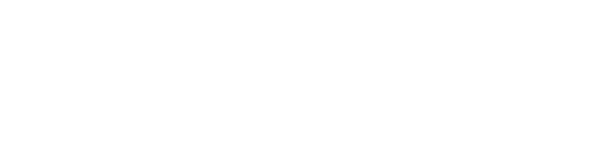
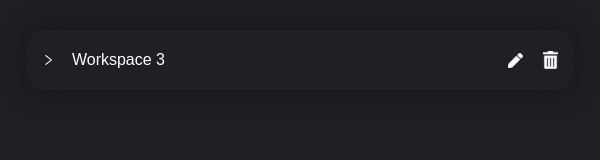
Before and after one commit to ugooP/Workspace_Saver, an Electron app: page public/html/manageWorkspaces.html in a window 600 px wide. Drawn offline with Linux system fonts and the light colour scheme.

Commit message:
Début fenêtre "gérer les espaces de travail"

```diff
--- a/electron.js
+++ b/electron.js
@@ -63,8 +63,8 @@ function getContextMenuTemplate() {
 }
 function manageWorkspaces() {
     const win = new BrowserWindow({
-        width: 400,
-        height: 900,
+        width: 600,
+        height: 800,
         maximizable: false,
         titleBarStyle: 'hidden',
         webPreferences: {
--- a/public/css/manageWorkspaces.css
+++ b/public/css/manageWorkspaces.css
@@ -6,3 +6,65 @@ GREY #262A2F
 DARK BLUE #1E2024
 ORANGE #E56130
 */
+
+* {
+    margin: 0;
+    padding: 0;
+    font-family: Poppins, sans-serif;
+    color: white;
+}
+html {
+    background-color: rgb(95, 95, 95);
+}
+body {
+    width: 600px;
+    height: 800px;
+    background-color: #1E2024;
+    display: flex;
+    flex-direction: column;
+    overflow: hidden;
+}
+/* CONTAINER */
+.manage-workspaces-container {
+    width: 100%;
+    height: 100%;
+    display: flex;
+    flex-direction: column;
+    justify-content: flex-start;
+    align-items: center;
+    padding: 5% 0;
+}
+/* WORKSPACE CARD */
+.workspace-card {
+    width: 86%;
+    height: 30px;
+    background-color: #1E2024;
+    box-shadow: 0px 0px 26px #161616;
+    display: flex;
+    justify-content: space-between;
+    align-items: center;
+    padding: 15px;
+    border-radius: 15px;
+}
+.workspace-card p {
+    display: inline;
+}
+.workspace-card .left-part {
+    width: 123px;
+}
+.workspace-card .right-part {
+    width: 50px;
+}
+.workspace-card .left-part, .workspace-card .right-part {
+    display: flex;
+    justify-content: space-between;
+    align-items: center;
+}
+.workspace-card .right-arrow {
+    width: 7px;
+    padding: 3px;
+}
+.workspace-card img {
+    width: 15px;
+    cursor: pointer;
+}
--- a/public/html/manageWorkspaces.html
+++ b/public/html/manageWorkspaces.html
@@ -7,7 +7,18 @@
     <link rel="stylesheet" href="../css/manageWorkspaces.css">
 </head>
 <body>
-
+    <div class="manage-workspaces-container">
+        <div class="workspace-card">
+            <div class="left-part">
+                <img src="../img/XMLID_222_.png" class="right-arrow">
+                <p>Workspace 3</p>
+            </div>
+            <div class="right-part">
+                <img src="../img/pencil.png" class="modify-pencil">
+                <img src="../img/trash.png" class="trash">
+            </div>
+        </div>
+    </div>
 
     <script src="../js/manageWorkspacesWindow.js"></script>
 </body>
--- a/public/js/manageWorkspacesWindow.js
+++ b/public/js/manageWorkspacesWindow.js
@@ -0,0 +1,5 @@
+let manageWorkspacesContainer = document.querySelector('.manage-workspaces-container')
+
+manageWorkspacesContainer.insertAdjacentHTML('beforeend', `
+
+`)
```
Also changed, not shown: public/img/XMLID_222_.png (added), public/img/pencil.png (added), public/img/right-arrow.svg (added), public/img/trash.png (added).
